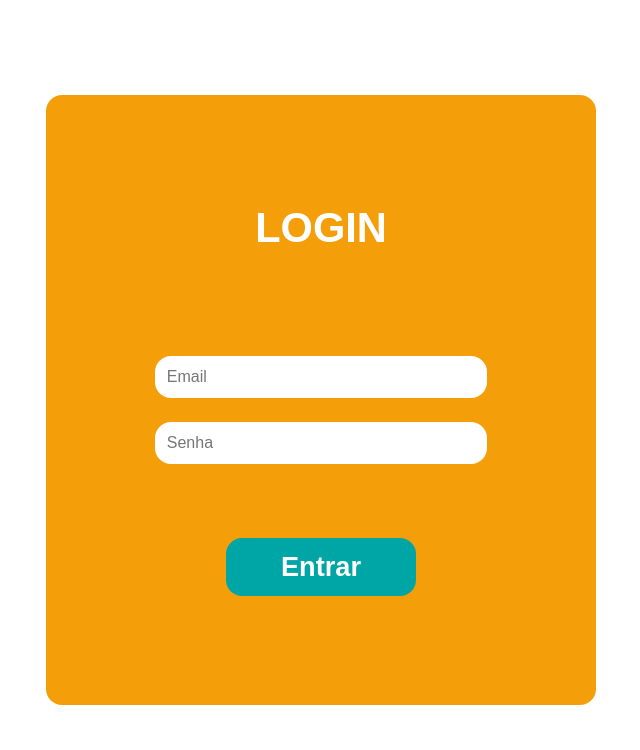
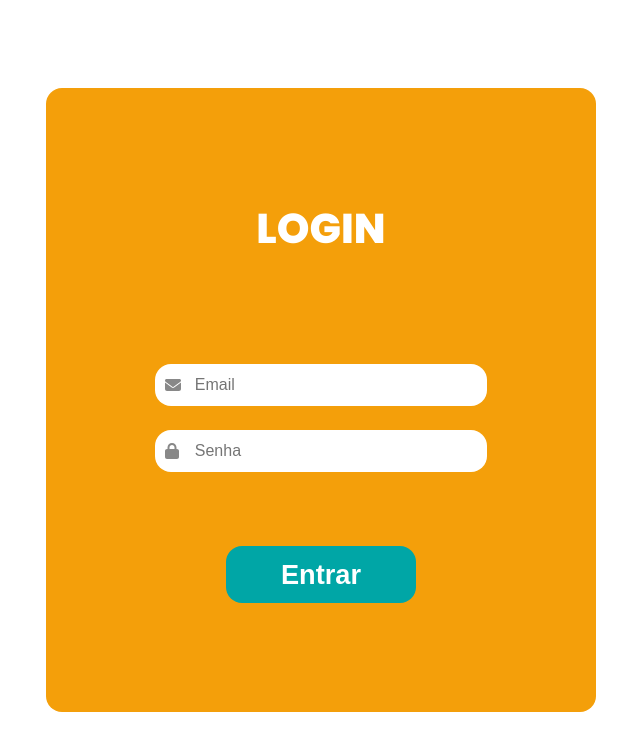
Before and after one commit to Filipi0/armaZen, a Next.js app: page / in a window 1280 px wide. Shown: the top 750 px of the page, without its empty margins (319-959 px from the left). Built offline with nearby package versions, Linux system fonts and the light colour scheme.

Commit message:
Adicionando icones e finalizando tela de login.

```diff
--- a/src/pages/cadastro.jsx
+++ b/src/pages/cadastro.jsx
@@ -1,6 +1,8 @@
 "use client";
 
 import { useState } from 'react';
+import { FontAwesomeIcon } from '@fortawesome/react-fontawesome';
+import { faEnvelope, faLock } from '@fortawesome/free-solid-svg-icons';
 import styles from '../styles/cadastro.module.css';
 
 function Cadastro() {
@@ -26,8 +28,9 @@ function Cadastro() {
                 <h1 className={styles.LOGIN}>LOGIN</h1>
 
                 <div className={styles.inputGroup}>
+                    <FontAwesomeIcon icon={faEnvelope} className={styles.icon} />
                     <input
-                         type="email"
+                        type="email"
                         placeholder="Email"
                         value={email}
                         onChange={(e) => setEmail(e.target.value)}
@@ -36,6 +39,7 @@ function Cadastro() {
                 </div>
 
                 <div className={styles.inputGroup}>
+                    <FontAwesomeIcon icon={faLock} className={styles.icon} />
                     <input
                         type="password"
                         placeholder="Senha"
--- a/src/styles/cadastro.module.css
+++ b/src/styles/cadastro.module.css
@@ -1,13 +1,9 @@
-@font-face {
 @font-face {
   font-family: 'Poppins';
   src: url('/fonts/Poppins-1/Poppins-ExtraBold.ttf') format('truetype');
   font-weight: 900;
   font-style: normal;
 }
-
-  }
-
 
 /* Estilos para o container principal */
 .container {
@@ -31,25 +27,36 @@
 }
 
 .LOGIN {
-    font-family: Poppins;
+  font-family: 'Poppins', sans-serif;
   font-size: 2.6rem;
   font-weight: bold;
   margin-bottom: 5rem;
   color: #ffffff;
   display: flex;
   justify-content: center;
-    font-family: 'Poppins', sans-serif
+}
+
+/* Estilos para os grupos de input */
+.inputGroup {
+  position: relative;
+  display: flex;
+  align-items: center;
+}
+
+.icon {
+  position: absolute;
+  left: 10px;
+  color: #888888;
 }
 
 /* Estilos para os campos de input */
 .input {
   background-color: #ffffff;
   border: none;
-    padding: 0.75rem;
+  padding: 0.75rem 0.75rem 0.75rem 2.5rem;
   border-radius: 16px;
   font-size: 1rem;
   width: 100%;
-    gap: 2rem;
   color: black;
 }
 
```
Also changed, not shown: package.json (+5 -2 lines), 1 other file (tests, documents, lock files or other folders). Lines whose indentation alone changed are shown as unchanged.
